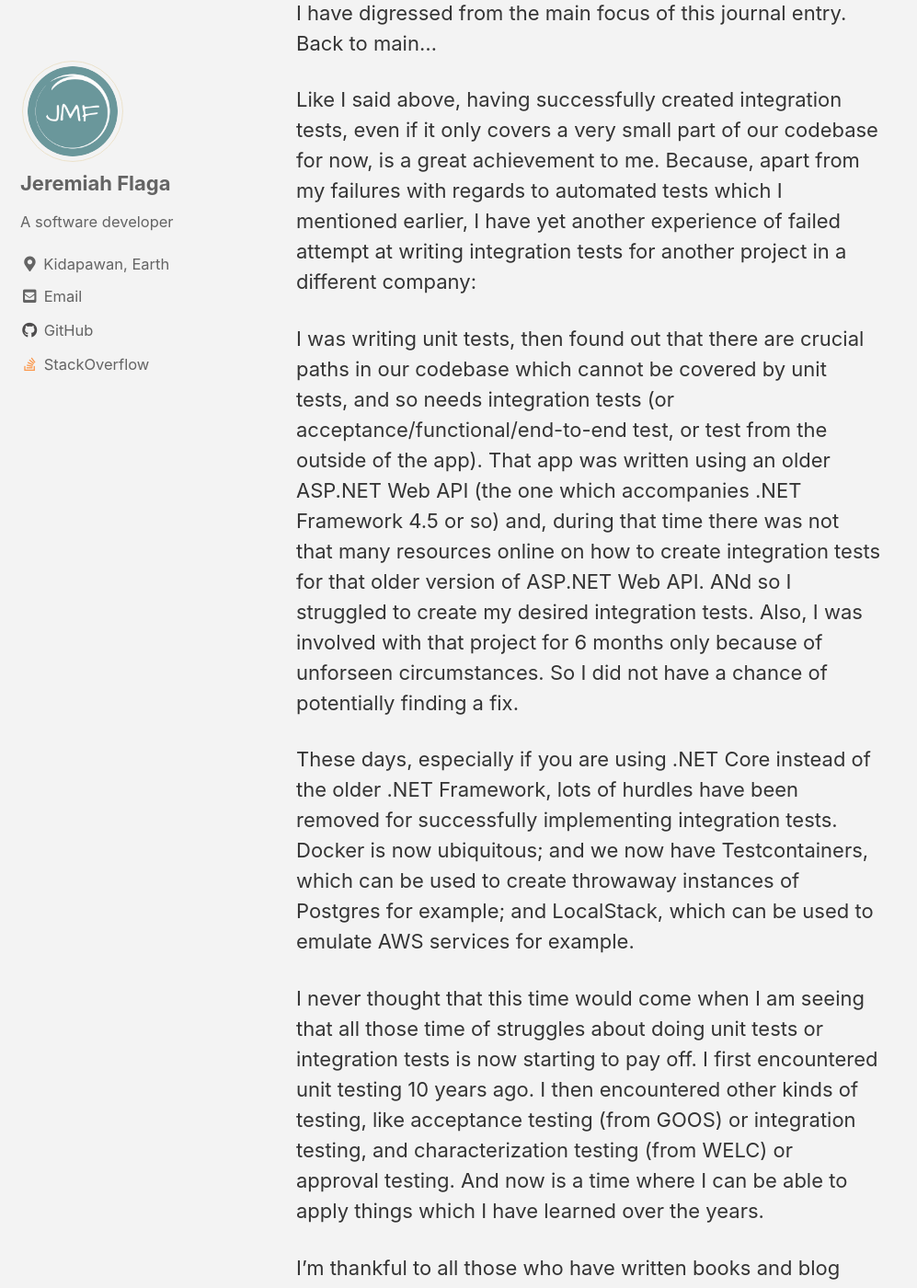
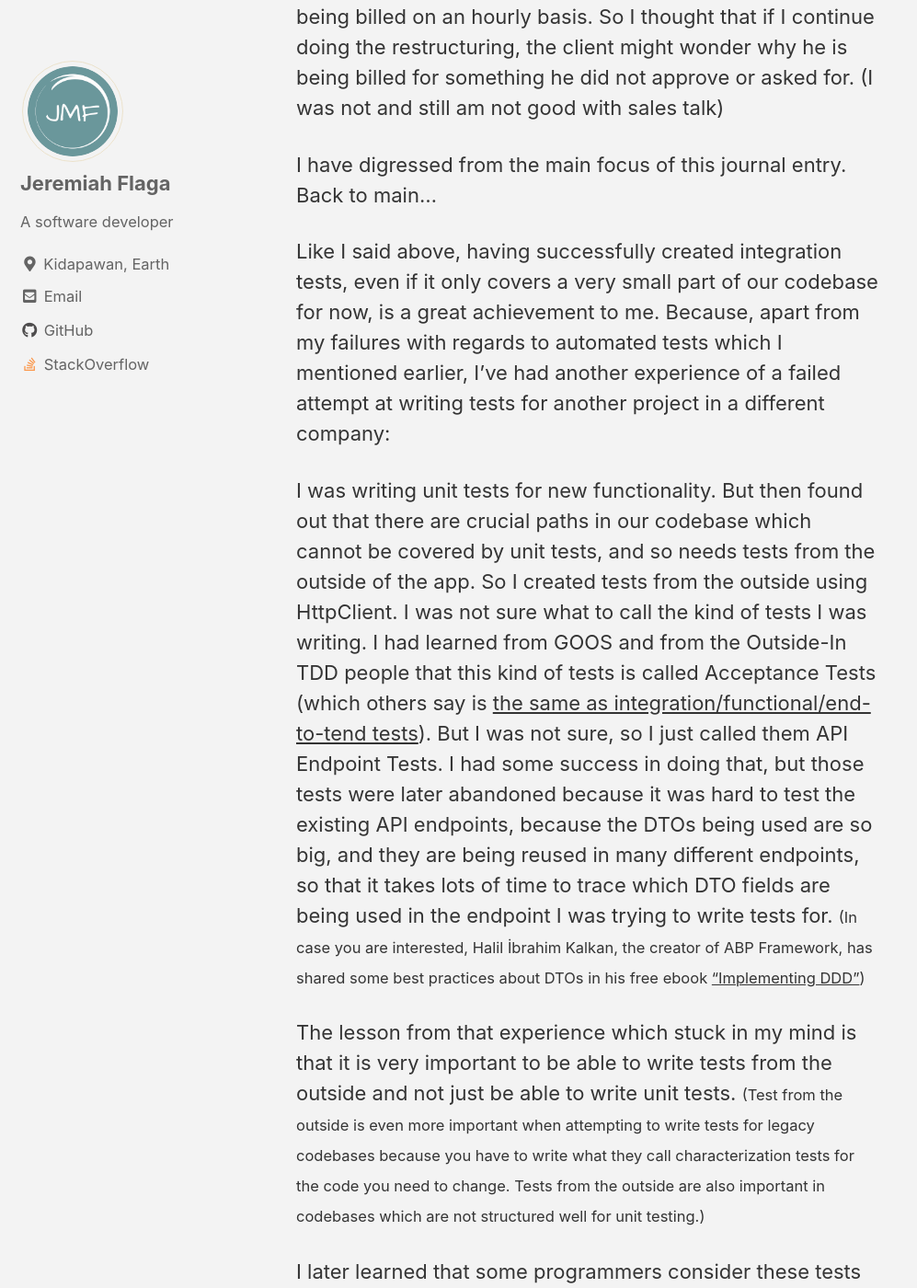
Before and after one commit to jflaga/jflaga.github.io, a Jekyll site: the page built from _journal/2023/2023-09-01-started-writing-integration-tests-at-work-5e4627f.md, in a window 1280 px wide and 1400 px high, scrolled down 4695 px. Shown: the whole window at 92% size, without its empty margins (0-997 px from the left). Built offline with Jekyll 4.4.1, drawn with Linux system fonts in a browser that asks for light colours; cached includes are drawn as plain includes; comment, search, counter and statistics services are not loaded; some of the changed text lies outside the part shown.

Commit message:
journal: Started writing integration tests at work

```diff
--- a/_journal/2023/2023-09-01-started-writing-integration-tests-at-work-5e4627f.md
+++ b/_journal/2023/2023-09-01-started-writing-integration-tests-at-work-5e4627f.md
@@ -1,15 +1,18 @@
 ---
 title: "Started writing integration tests at work"
 excerpt: ""
-date: 2023-09-01 12:00:00 AM UTC
+date: 2023-09-01 06:00:00 PM UTC
 last_modified_at:
 categories:
   - Journal
   - Programming
 tags:
   - Integration Testing
-  - Regression Testing
   - Unit Testing
+  - Clean Architecture
+  - ABP Framework
+  - Testcontainers
+  - LocalStack
 published: true
 ---
 
@@ -17,7 +20,7 @@ published: true
 
 Friday, September 1, 2023
 
-I have been writing integration tests for a task at work since Thursday last week up to yesterday morning. This task is for a software module whose codebase is still in its infancy, and is relatively small, and is written using the latest .NET Core, and is adhering to Clean Architecture principles (because it using ABP Framework) --- and so is not that hard to wrap around ones head, which led me to believe that writing integration tests for this would not be that hard.
+I have been writing integration tests for a task at work since Thursday last week up to yesterday morning. This task is for a software module whose codebase is still in its infancy, and is relatively small, and is written using the latest .NET Core, and is adhering to Clean Architecture principles (because it uses [ABP Framework](https://abp.io/)) --- and so is not that hard to wrap around ones head, which led me to believe that writing integration tests for this would not be that hard.
 
 I spent about 12 to 16 hours per day of work for five workdays, and about 6 hours last Sunday evening.
 
@@ -25,54 +28,70 @@ I usually work for only 8 hours per work day, and do not work on weekends. But I
 
 And so I created these tests thinking that they can serve as my regression tests when working on new tasks in the future. And even when I cannot create automated tests for my future tasks, the existence of these tests would help remind me to consider testing all the other parts of our codebase which will be affected by my code changes.
 
-I am spending time to write about this because creating a few integration tests for a project at work is, to my estimation, the greatest achievement in my programming career so far.
+I am spending time to write about this experience because creating integration tests successfully for a project at work is, to my estimation, the greatest achievement in my programming career so far.
 
-At last, I have an answer to give if someone asks me "What contributions have you made at work that you are proud of?" (The truth is, I'm not yet sure if the integration tests I made will be merged into our main codebase/branch. I'm still waiting for the review fron our software architect. But I will still be using these privately even when they will not be merged in our main codebase; and I will be learning more things about writing integration tests through this.)
+At last, I have an answer to give to someone who asks "What contributions have you made at work that you are proud of?" (The truth is, I'm not yet sure if the integration tests I made will be merged into our main codebase/branch. I'm still waiting for the review from our software architect. But I will still be using this privately even when it will not be merged in our main codebase; and I will be learning more things about writing integration tests through this.)
 
-Prior to this, I have not contributed anything significant to projects I have been involved in. I can even remember contrbuting negatively to one project many years ago while working for a different company:
+Prior to this experience, I have not contributed anything significant to projects I have been involved in: I would just implement the feature I was told to do, and fix bugs I was assigned to fix. When I attempted to do something significant, I fail. I can even remember contrbuting negatively to one project while working for a different company many years ago :
 
-I was assigned to be the only developer of an existing ASP.NET MVC codebase, which is relatively small in size. After a few weeks of working on it, I thought of writing unit tests for the changes I have made, because I have just recently read the book "Working Effectively with Legacy Code", and I was convinced that
+I was assigned to be the only developer of an existing ASP.NET MVC codebase, which is relatively small in size. After a few weeks of working on it, I thought of writing unit tests for the code changes I have made, because I have just recently read the book "Working Effectively with Legacy Code", and I was convinced that
 
 > "Code without tests is bad code. It doesn't matter how well written it is; it doesn't matter how pretty or object-oriented or well-encapsulated it is. With tests, we can change the behavior of our code quickly and verifiably. Without them, we really don't know if our code is getting better or worse."
-> --- quote from Michael Feathers
+> --- quote from Michael Feathers (Working Effectively with Legacy Code, WELC)
 
 And because the codebase was not structured to be unit-testable, I attempted to start restructuring it litle-by-little to adhere to Clean Architecture ideas.
 
 > "Architecture is the art of drawing lines, with the interesting rule that once you have drawn the lines, all the dependencies that cross that line go in the same direction."
-> --- quote from Uncle Bob Martin
+> --- quote from Uncle Bob Martin ([Architecture the Lost Years](https://www.youtube.com/watch?v=WpkDN78P884))
 
-That restructuring makes the system-under-test depend on abstractions (rather than on concretions). And because abstract dependencies are easier to mock compared to concrete dependencies, it was then possible for me to write unit tests without much hassle.
+The purpose of that restructuring was to make the code I wanted to test depend on abstractions (rather than on concretions). And because abstract dependencies are easier to mock compared to concrete dependencies, it was then possible for me to write unit tests without much hassle.
 
 <!-- (If I remember correctly I also tried to write 'acceptance tests') -->
 
-But the unintended consequence of that restructuring was that codebase will be in a state of having two coexisting structures for an unknown period of time: first, the old Top-Down-style Layered sturcture, and second, the Clean/Onion-style Layered structure.
+But the consequence of that restructuring was that codebase will be in a state of having two coexisting structures for an unknown period of time: first, the old Top-Down-style Layered sturcture, and second, the Clean/Onion-style Layered structure.
 
-In retrospect, that restructuring was a very wrong decision. I was so naive at that time. I did not have a senior developer telling me that
+In retrospect, I think that that restructuring was a very wrong decision. I was so naive at that time. I did not have a senior developer telling me that
 
 > ... conceptual integrity is the most important consideration in system design. It is better to have a system omit certain anomalous features and improvements, but to reflect one set of design ideas, than to have one that contains many good but independent and uncoordinated ideas.
 >
 > Conceptual integrity in turn dictates that the design must proceed from one mind, or from a very small number of agreeing resonant minds.
 >
 > ... I will certainly not contend that only the architects will have good architectural ideas. Often the fresh concept does come from an implementer or from a user. However, all my own experience convinces me, and I have tried to show, that the conceptual integrity of a system determines its ease of use. Good features and ideas that do not integrate with a system's basic concepts are best left out. If there appear many such important but incompatible ideas, one scraps the whole system and starts again on an integrated system with different basic concepts.
-> --- quote from Fred Brooks
+> --- quote from Fred Brooks (The Mythical Man-Month)
 
-That task of resturcturing and writing tests was later abandoned because, among many reasons, I was assigned a second project, and so did not have that much time to concentrate on that first project. And I later learned that the first project was being billed on an hourly basis. So I thought that if I continue doing the restructuring, the client might wonder why he is being billed for something he did not approve or asked for. (I was not and still am not good with sales talk)
+I think it was a wrong decision because that task of restructuring and writing tests was later abandoned. The reason is, among others, I was assigned a second project, and so did not have that much time to concentrate on that first project. And I later learned that the first project was being billed on an hourly basis. So I thought that if I continue doing the restructuring, the client might wonder why he is being billed for something he did not approve or asked for. (I was not and still am not good with sales talk)
 
 I have digressed from the main focus of this journal entry. Back to main...
 
-Like I said above, having successfully created integration tests, even if it only covers a very small part of our codebase for now, is a great achievement to me. Because, apart from my failures with regards to automated tests which I mentioned earlier, I have yet another experience of failed attempt at writing integration tests for another project in a different company:
+Like I said above, having successfully created integration tests, even if it only covers a very small part of our codebase for now, is a great achievement to me. Because, apart from my failures with regards to automated tests which I mentioned earlier, I've had another experience of a failed attempt at writing tests for another project in a different company:
 
-I was writing unit tests, then found out that there are crucial paths in our codebase which cannot be covered by unit tests, and so needs integration tests (or acceptance/functional/end-to-end test, or test from the outside of the app). That app was written using an older ASP.NET Web API (the one which accompanies .NET Framework 4.5 or so) and, during that time there was not that many resources online on how to create integration tests for that older version of ASP.NET Web API. ANd so I struggled to create my desired integration tests. Also, I was involved with that project for 6 months only because of unforseen circumstances. So I did not have a chance of potentially finding a fix.
+I was writing unit tests for new functionality. But then found out that there are crucial paths in our codebase which cannot be covered by unit tests, and so needs tests from the outside of the app. So I created tests from the outside using HttpClient. I was not sure what to call the kind of tests I was writing. I had learned from GOOS and from the Outside-In TDD people that this kind of tests is called Acceptance Tests (which others say is [the same as integration/functional/end-to-tend tests](https://www.obeythetestinggoat.com/book/chapter_02_unittest.html)). But I was not sure, so I just called them API Endpoint Tests. I had some success in doing that, but those tests were later abandoned because it was hard to test the existing API endpoints, because the DTOs being used are so big, and they are being reused in many different endpoints, so that it takes lots of time to trace which DTO fields are being used in the endpoint I was trying to write tests for. <small>(In case you are interested, Halil İbrahim Kalkan, the creator of ABP Framework, has shared some best practices about DTOs in his free ebook ["Implementing DDD"](https://abp.io/books/implementing-domain-driven-design))</small>
+
+<!-- That app was written using an older ASP.NET Web API (the one which accompanies .NET Framework 4.5 or so) and, during that time there was not that many resources online on how to create integration tests for that older version of ASP.NET Web API. So I had difficulty in creating my desired integration tests. Also, I was involved with that project for 6 months only because of unforseen circumstances. So I did not have a chance of potentially finding a fix. -->
 
 
-These days, especially if you are using .NET Core instead of the older .NET Framework, lots of hurdles have been removed for successfully implementing integration tests. Docker is now ubiquitous; and we now have Testcontainers, which can be used to create throwaway instances of Postgres for example; and LocalStack, which can be used to emulate AWS services for example.
+The lesson from that experience which stuck in my mind is that it is very important to be able to write tests from the outside and not just be able to write unit tests. <small>(Test from the outside is even more important when attempting to write tests for legacy codebases because you have to write what they call characterization tests for the code you need to change. Tests from the outside are also important in codebases which are not structured well for unit testing.)</small>
 
-I never thought that this time would come when I am seeing that all those time of struggles about doing unit tests or integration tests is now starting to pay off. I first encountered unit testing 10 years ago. I then encountered other kinds of testing, like acceptance testing (from GOOS) or integration testing, and characterization testing (from WELC) or approval testing. And now is a time where I can be able to apply things which I have learned over the years.
+I later learned that some programmers consider these tests from the outside (integration tests, they call it) as more important than unit tests:
 
-I'm thankful to all those who have written books and blog post and videos about writing automated tests and TDD, and those who have made the tools necessary for writing integration tests.
+> "In my experience, writing "integration" tests in ASP.NET Core are for controllers is far more valuable than trying to unit test them, and is easier than ever in ASP.NET Core"
+> --- [Andrew Lock](https://andrewlock.net/should-you-unit-test-controllers-in-aspnetcore/)
+
+> "Writing integration (or functional) tests on a C# API gives more confidence in the code that is written, in addition, it increases the productivity during all stages of development."
+> --- [Tim Deschryver](https://timdeschryver.dev/blog/why-writing-integration-tests-on-a-csharp-api-is-a-productivity-booster)
+
+> "In my opinion, one good integration test is worth 1,000 unit tests."
+> ---  [Khalid Abuhakmeh](https://khalidabuhakmeh.com/secrets-of-a-dotnet-professional#integration-tests--unit-tests)
+
+
+These days, especially if you are using [.NET Core](https://blog.ploeh.dk/2021/01/25/self-hosted-integration-tests-in-aspnet/) instead of the older .NET Framework, lots of hurdles have been removed for successfully implementing integration tests. [Docker](https://www.youtube.com/watch?v=8IRNC7qZBmk) is now ubiquitous; and we now have [Testcontainers](https://www.azureblue.io/asp-net-core-integration-tests-with-test-containers-and-postgres/), which can be used to create throwaway instances of Postgres for example; and [LocalStack](https://blog.genezini.com/p/integration-tests-with-aws-s3-buckets-using-localstack-and-testcontainers/), which can be used to emulate AWS services for example.
+
+I think that all those days of struggles with learning to write automated tests is now starting to pay off: From my first encounters with unit testing ten years ago: To my encounters with other kinds of testing, like acceptance testing (from GOOS), and characterization testing (from WELC). And now I am able to apply things which I have learned over the years.
+
+I'm thankful to all those who have written books and blog post and videos on writing automated tests and on TDD, and to those who have made the tools necessary for writing integration tests.
 
 I'm thankful to my previous bosses and clients and workmates who have been patient with me.
 
 (murag graduation speech ba)
 
-Most of all, I thank my God and Savior for never leaving me alone, even during those times when I wanted to be left alone; and for guiding me in living this life. May His kingdom come; may His will be done on earth as it is in heaven. May he always be with me, and with my family, and future children.
+Most of all, I thank my God and Savior Jesus the Messiah for never leaving me alone (even during those times when I wanted to be left alone), and for guiding me in living this life. May His kingdom come; may His will be done on earth as it is in heaven.
```
